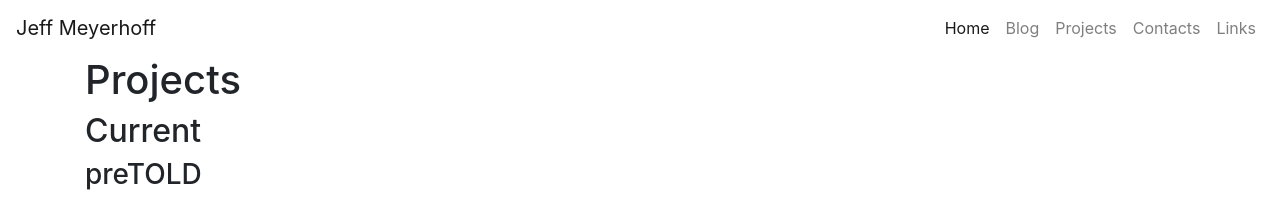
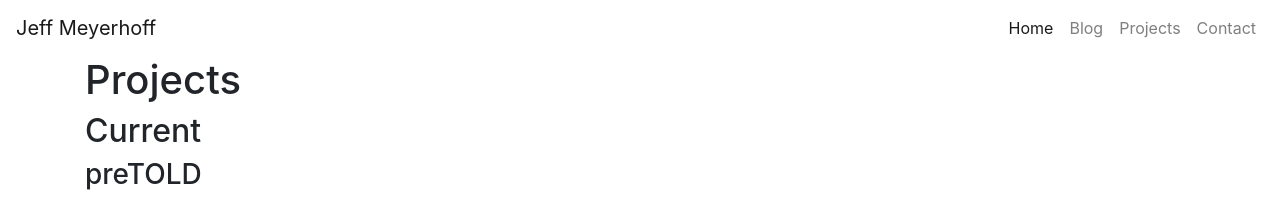
Before and after one commit to jeffington/jeffington.github.io, a Jekyll site: the page built from projects/index.md, in a window 1280 px wide. Shown: the top 211 px of the page. Built offline with Jekyll 4.4.1, drawn with Linux system fonts in a browser that asks for light colours; our own code applies the rules of GitHub Pages for plain Markdown files.

Commit message:
Update header

```diff
--- a/_includes/header.html
+++ b/_includes/header.html
@@ -13,10 +13,7 @@
 		  <a class="nav-link" href="/projects/">Projects</a>
 		</li>
 		<li class="nav-item">
-		  <a class="nav-link" href="/contacts/">Contacts</a>
-		</li>
-		<li class="nav-item">
-		  <a class="nav-link" href="/links/">Links</a>
+		  <a class="nav-link" href="/contact/">Contact</a>
 		</li>
 
 	 </ul>
```
Also changed, not shown: blog/index.html (added).
